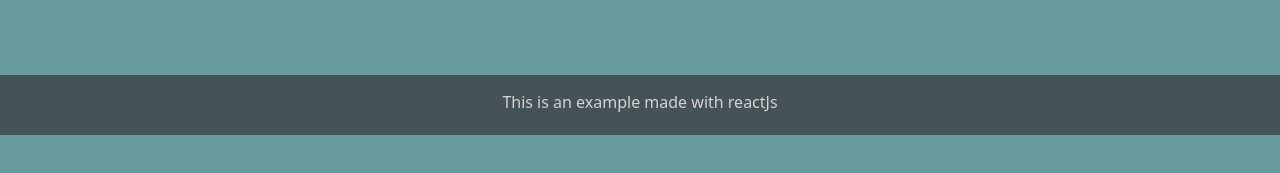
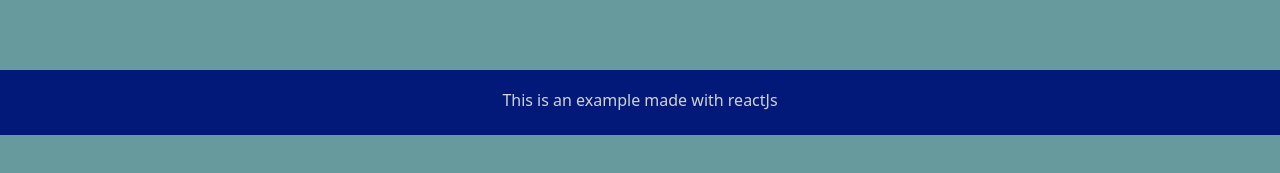
Before and after one commit to JesusALO/React-example, a React (Create React App) app: page / in a window 1280 px wide. Shown: the part 665-838 px from the top of the page. Built offline with nearby package versions, Linux system fonts and the light colour scheme.

Commit message:
Footer changes

```diff
--- a/src/components/style/Footer.css
+++ b/src/components/style/Footer.css
@@ -1,12 +1,12 @@
 .Footer{
     width: 100%;
-    height: 60px;
+    height: 65px;
     display: flex;
     text-align: center;
     align-items: center;
     justify-content: center;
     color: lightgray;
-    background-color: #455258;
+    background-color: #031979;
 
     position: absolute;
     bottom: 0;
```
